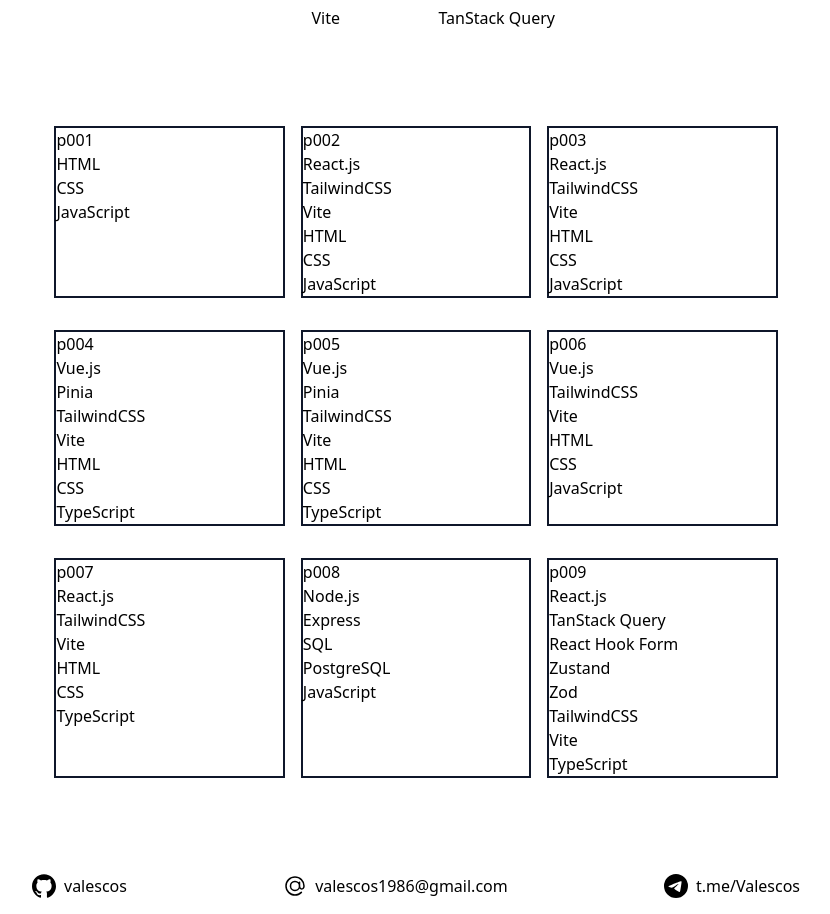
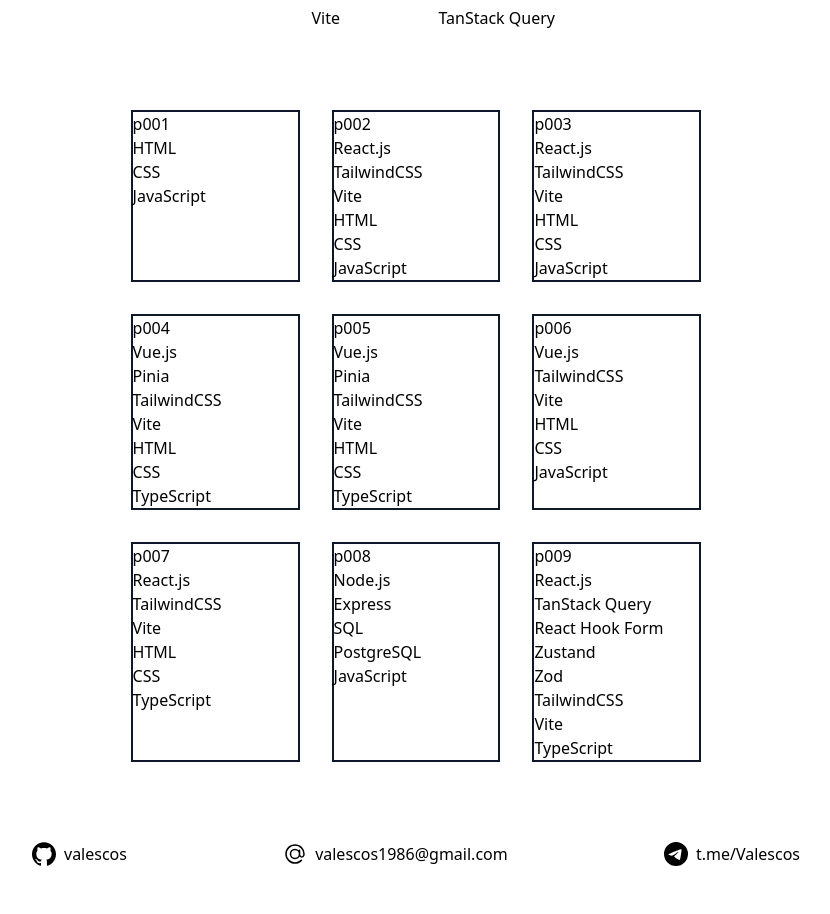
Before and after one commit to valescos/valescos-cv-2, a React (Vite) app: page / in a window 1280 px wide. Shown: the part 1191-2105 px from the top of the page, without its empty margins (224-1054 px from the left). After the commit the page ends 2073 px from the top, so only its background shows below. Built offline with nearby package versions, Linux system fonts and the light colour scheme; a web font is replaced by a local one.

Commit message:
Fixed sort bu adding Number()

```diff
--- a/src/components/Project.tsx
+++ b/src/components/Project.tsx
@@ -1,6 +1,12 @@
-import type { TProjectType } from "../data/Projects";
+import { Technology } from "../types";
 
-type ProjectProps = TProjectType;
+type ProjectProps = {
+  id: string;
+  reporef: string;
+  href: string;
+  img: string;
+  stack: Technology[];
+};
 
 export default function Project({
   id,
@@ -10,7 +16,7 @@
   stack,
 }: ProjectProps) {
   return (
-    <div className="basis-[80%] border-2 border-slate-900 sm:basis-[40%] lg:basis-[30%] dark:border-white">
+    <div className="basis-[80%] border-2 border-slate-900 sm:basis-[34%] lg:basis-[22%] dark:border-white">
       {id}
       <ul>
         {stack.map((item, index) => (
--- a/src/sections/Projects.tsx
+++ b/src/sections/Projects.tsx
@@ -8,12 +8,9 @@
 
   return (
     <section
-      className={cn(
-        "flex flex-wrap justify-center gap-x-4 gap-y-8 py-4",
-        RESPONSIVE_WRAPPER,
-      )}
+      className={cn("flex flex-wrap justify-center gap-8", RESPONSIVE_WRAPPER)}
     >
-      {PROJECTS.sort((a, b) => b.id - a.id).map((project) => (
+      {PROJECTS.sort((a, b) => Number(b.id) - Number(a.id)).map((project) => (
         <Project key={project.id} {...project} />
       ))}
     </section>
```
